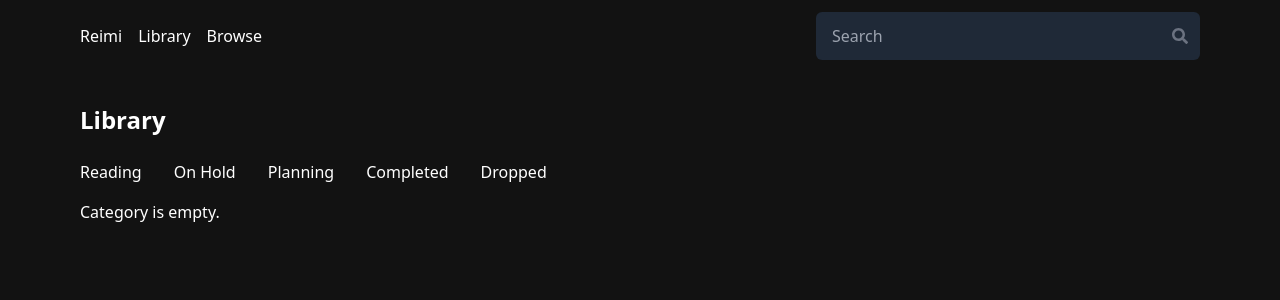
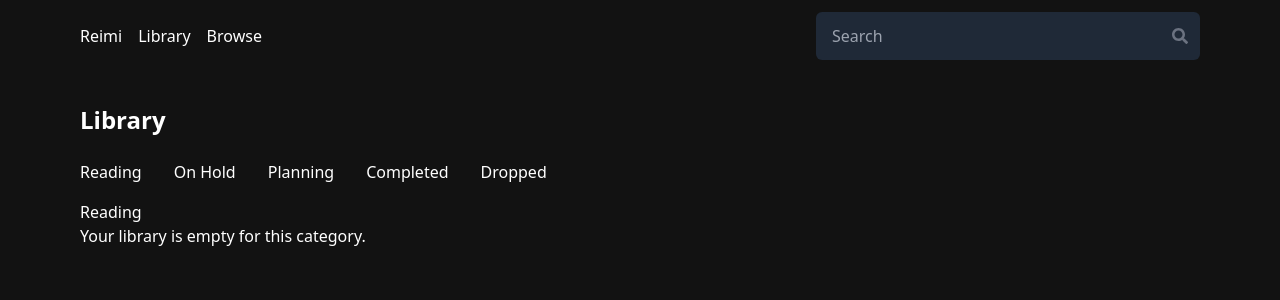
Before and after one commit to 4nglp/Reimi, a Next.js app: page /library in a window 1280 px wide. Shown: the top 300 px of the page. Built offline with nearby package versions, Linux system fonts and the light colour scheme.

Commit message:
updated the library

```diff
--- a/app/library/page.jsx
+++ b/app/library/page.jsx
@@ -1,17 +1,22 @@
 "use client";
+
 import Nav from "@components/Nav";
-import { useEffect, useState } from "react";
+import { useEffect, useState, Suspense } from "react";
 import Link from "next/link";
 import { useSearchParams } from "next/navigation";
+import Image from "@node_modules/next/image";
+
+const RenderSearchParams = () => {
+  const searchParams = useSearchParams();
+  return searchParams.get("tab") || "Reading";
+};
 
 const LibraryPage = () => {
   const [library, setLibrary] = useState([]);
   const [menuVisible, setMenuVisible] = useState(false);
   const [menuPosition, setMenuPosition] = useState({ x: 0, y: 0 });
   const [selectedMangaId, setSelectedMangaId] = useState(null);
-
-  const searchParams = useSearchParams();
-  const selectedCategory = searchParams.get("tab") || "Reading"; // Default to 'Reading'
+  const [selectedCategory, setSelectedCategory] = useState("Reading");
 
   useEffect(() => {
     const storedLibrary = JSON.parse(localStorage.getItem("library")) || [];
@@ -47,6 +52,13 @@ const LibraryPage = () => {
     };
   }, [menuVisible]);
 
+  // Update selected category when params change
+  useEffect(() => {
+    const storedCategory =
+      localStorage.getItem("selectedCategory") || "Reading";
+    setSelectedCategory(storedCategory);
+  }, []);
+
   // Filter library based on selected category
   const filteredLibrary = library.filter(
     (manga) => manga.category === selectedCategory
@@ -55,7 +67,6 @@ const LibraryPage = () => {
   return (
     <>
       <Nav />
-
       <div className="container mx-auto p-4">
         <h1 className="text-2xl font-bold mb-6">Library</h1>
         <div className="mb-4 flex gap-4">
@@ -74,11 +85,14 @@ const LibraryPage = () => {
           </Link>
         </div>
 
+        <Suspense fallback={<p>Loading...</p>}>
+          <RenderSearchParams />
+        </Suspense>
+
         {filteredLibrary.length === 0 ? (
-          <h2>Category is empty.</h2>
+          <h2>Your library is empty for this category.</h2>
         ) : (
           <div className="grid grid-cols-5 gap-4">
-            {/* Added gap-4 here */}
             {filteredLibrary.map((manga) => (
               <div
                 key={manga.id}
@@ -87,10 +101,12 @@ const LibraryPage = () => {
               >
                 <Link href={`/manga/${manga.id}`}>
                   <div className="relative w-48 h-72 bg-gray-200 overflow-hidden">
-                    <img
-                      src={manga.coverImageUrl + ".256.jpg"}
+                    <Image
+                      src={manga.coverImageUrl}
                       alt={manga.title}
                       className="object-cover w-full h-full"
+                      width={400}
+                      height={800}
                     />
                     <div className="absolute bottom-0 w-full bg-black bg-opacity-60 text-white text-center py-2">
                       {manga.title}
```
